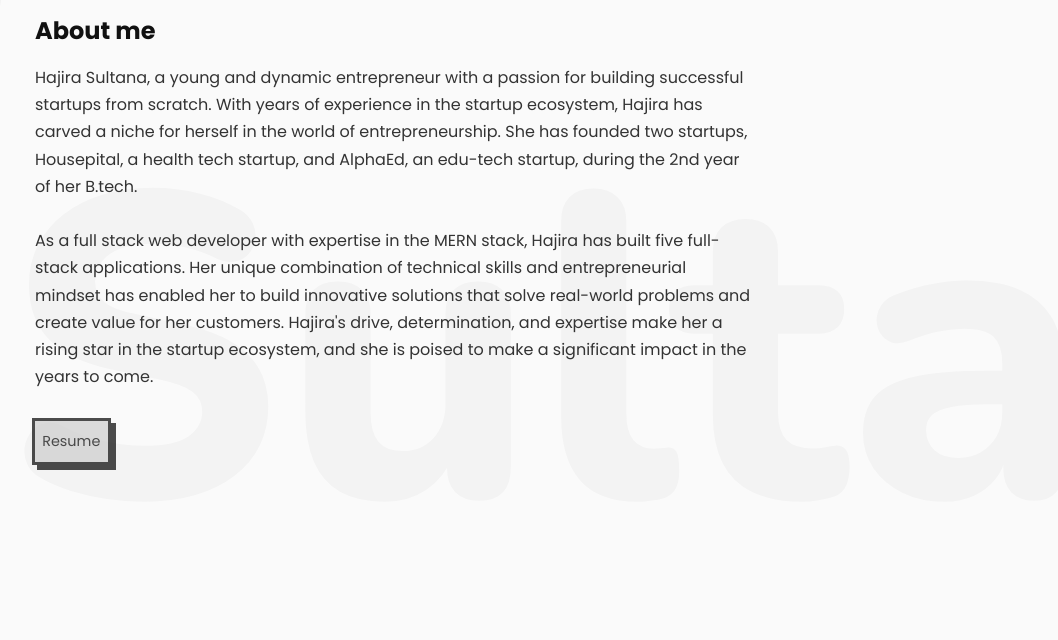
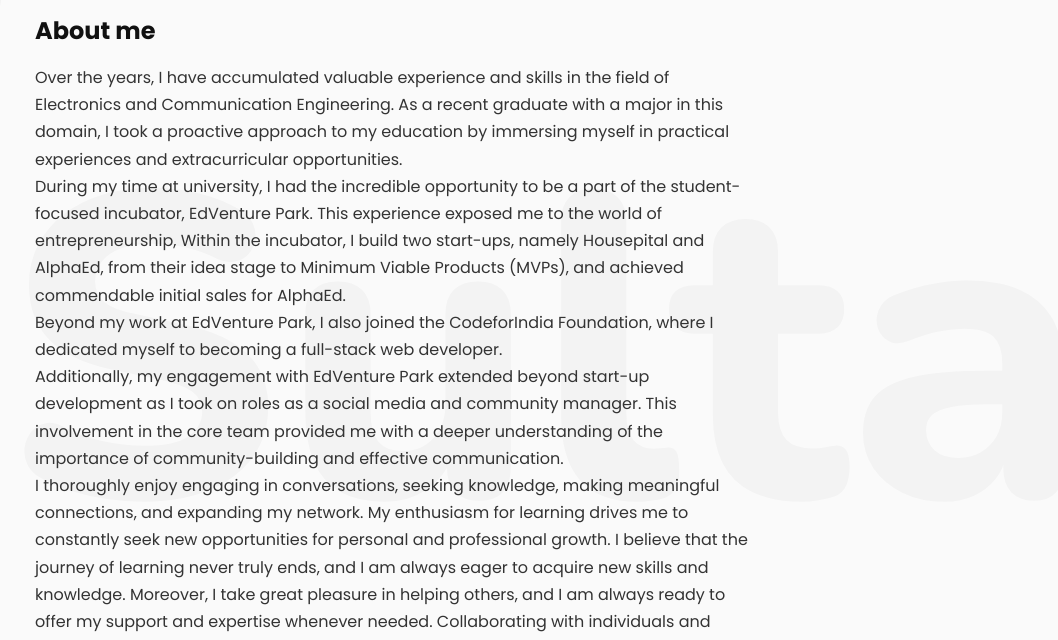
Before and after one commit to huda-code/portfolio2, a plain HTML site: page index.html in a window 1280 px wide. Both pictures are taken after a click on the element "About Me". Shown: the part 151-791 px from the top of the page, without its empty margins (125-1183 px from the left). Drawn offline with nearby package versions, Linux system fonts and the light colour scheme.

Commit message:
resume updated

```diff
--- a/index.html
+++ b/index.html
@@ -1,5 +1,6 @@
 <!DOCTYPE html>
 <html lang="en">
+
 <head>
     <meta charset="UTF-8">
     <meta name="viewport" content="width=device-width">
@@ -48,8 +49,8 @@
                 make her a rising star in the startup ecosystem, and she is
                 poised to make a significant impact in the years to come.<br></p>
             <!-- <p id="links"> <a href="">Get in touch</a> </p> -->
+            <p> <a href="/images/hajira.pdf" target="_blank">Resume</a></p>
 
-        <a href="mailto:code.huda@gmail.com"> Get in touch</a>
         </section>
         <!-- menu -->
         <header id="menu">
@@ -67,23 +68,43 @@
 
         <section id="about-me-section" class="section">
             <h2>About me</h2>
-            <p>Hajira Sultana, a young and dynamic entrepreneur with a
-                passion for building successful startups from scratch. With
-                years of experience in the startup ecosystem, Hajira has
-                carved a niche for herself in the world of entrepreneurship.
-                She has founded two startups, Housepital, a health tech
-                startup, and AlphaEd, an edu-tech startup, during the 2nd
-                year of her B.tech.<br> <br>
-                As a full stack web developer with expertise in the MERN
-                stack, Hajira has built five full-stack applications. Her
-                unique combination of technical skills and entrepreneurial
-                mindset has enabled her to build innovative solutions that
-                solve real-world problems and create value for her
-                customers. Hajira's drive, determination, and expertise
-                make her a rising star in the startup ecosystem, and she is
-                poised to make a significant impact in the years to come.<br></p>
+            <p>Over the years, I have accumulated valuable experience and skills in the field of Electronics and
+                Communication Engineering. As a recent graduate with a major in this domain, I took a proactive approach
+                to my education by immersing myself in practical experiences and extracurricular opportunities.
+<br>
+                During my time at university, I had the incredible opportunity to be a part of the student-focused
+                incubator, EdVenture Park. This experience exposed me to the world of entrepreneurship, Within the
+                incubator, I build two start-ups, namely Housepital and AlphaEd, from their idea stage to Minimum Viable
+                Products (MVPs), and achieved commendable initial sales for AlphaEd.
+                <br>
+
+                Beyond my work at EdVenture Park, I also joined the CodeforIndia Foundation, where I dedicated myself to
+                becoming a full-stack web developer.
+<br>
+                Additionally, my engagement with EdVenture Park extended beyond start-up development as I took on roles
+                as a social media and community manager. This involvement in the core team provided me with a deeper
+                understanding of the importance of community-building and effective communication.
+<br>
+                I thoroughly enjoy engaging in conversations, seeking knowledge, making meaningful connections, and
+                expanding my network. My enthusiasm for learning drives me to constantly seek new opportunities for
+                personal and professional growth. I believe that the journey of learning never truly ends, and I am
+                always eager to acquire new skills and knowledge.
+
+                Moreover, I take great pleasure in helping others, and I am always ready to offer my support and
+                expertise whenever needed. Collaborating with individuals and teams to achieve common goals brings me
+                immense satisfaction.
+
+                <br> <br>
+
+                Thank you for taking the time to learn more about me. I look forward to connecting with like-minded
+                individuals and organizations to contribute to innovative and impactful initiatives in the future. If
+                there is any way I can be of assistance or if you wish to discuss potential collaborations, feel free to
+                reach out to me anytime.<br>
+            </p>
             <!-- <a href="https://app.luminpdf.com/viewer/64aad26f3243f1982c8d2b48" target="_blank"> Resume</a></p> -->
-            <p> <a href="/images/HajiraResume.pdf" target="_blank">Resume</a></p>
+            <!-- <p> <a href="/images/HajiraResume.pdf" target="_blank">Resume</a></p> -->
+            <a href="mailto:code.huda@gmail.com"> Get in touch</a>
+            <!-- <p> <a href="/images/hajira.pdf" target="_blank">Resume</a></p> -->
         </section>
 
         <!-- Skills -->
@@ -93,7 +114,8 @@
                 <section>
                     <h4>Programmings languages <img class="section-logos" src="./images/programming.svg"></h4>
                     <ul>
-                    <li skill-description="Javascript"><object type="image/svg+xml" data="images/javascript.svg"></object>JavaScript</li>
+                        <li skill-description="Javascript"><object type="image/svg+xml"
+                                data="images/javascript.svg"></object>JavaScript</li>
                         <!-- <li skill-description="php"><object type="image/svg+xml" data="images/php.svg"></object>PHP</li> -->
                         <!-- <li skill-description="Java"><object type="image/svg+xml" data="images/python.svg"></object>Python</li> -->
                         <!-- <li skill-description="Java"><object type="image/svg+xml" data="images/java.svg"></object>Java</li> -->
@@ -105,10 +127,14 @@
                 <section>
                     <h4>Web Frontend<img class="section-logos" src="./images/frontend.svg"></h4>
                     <ul>
-                    <li skill-description="HTML 5"><object type="image/svg+xml" data="images/html5.svg" class="svg-logos"></object>HTML</li>
-                    <li skill-description="CSS"><object type="image/svg+xml" data="images/css3.svg"></object>CSS</li>
-                    <li skill-description="Sass"><object type="image/svg+xml" data="images/react.svg"></object>React</li>
-                    <li skill-description="Bootstrap"><object type="image/svg+xml" data="images/bootstrap.svg"></object>Bootstrap</li>
+                        <li skill-description="HTML 5"><object type="image/svg+xml" data="images/html5.svg"
+                                class="svg-logos"></object>HTML</li>
+                        <li skill-description="CSS"><object type="image/svg+xml" data="images/css3.svg"></object>CSS
+                        </li>
+                        <li skill-description="Sass"><object type="image/svg+xml" data="images/react.svg"></object>React
+                        </li>
+                        <li skill-description="Bootstrap"><object type="image/svg+xml"
+                                data="images/bootstrap.svg"></object>Bootstrap</li>
                         <!-- <li skill-description="JQuery"><object type="image/svg+xml" data="images/jquery.svg"></object>Jquery</li> -->
                         <!-- <li skill-description="Sass"><object type="image/svg+xml" data="images/sass.svg"></object>Sass</li> -->
                     </ul>
@@ -117,8 +143,11 @@
                 <section>
                     <h4>Web Backend <img class="section-logos" src="./images/backend.svg"></h4>
                     <ul>
-                    <li skill-description="Node"> <li skill-description="Sass"><object type="image/svg+xml" data="images/node-dot-js.svg"></object>Node</li>
-                    <li skill-description="express"><object type="image/svg+xml" data="images/node-dot-js.svg"></object>Express</li>
+                        <li skill-description="Node">
+                        <li skill-description="Sass"><object type="image/svg+xml"
+                                data="images/node-dot-js.svg"></object>Node</li>
+                        <li skill-description="express"><object type="image/svg+xml"
+                                data="images/node-dot-js.svg"></object>Express</li>
                         <!-- <li skill-description="Laravel"><object type="image/svg+xml" data="images/laravel.svg"></object>Laravel</li> -->
                         <!-- <li skill-description="Django"><object type="image/svg+xml" data="images/django.svg"></object>Django</li> -->
                         <!-- <li skill-description="Flask"><object type="image/svg+xml" data="images/flask.svg"></object>Flask</li> -->
@@ -146,7 +175,8 @@
                     <h4>Databases<img class="section-logos" src="./images/database.svg"></h4>
                     <ul>
                         <!-- <li  skill-description="Mysql"><object type="image/svg+xml" data="images/mysql.svg"></object>Mysql</li> -->
-                    <li  skill-description="mongodb"><object type="image/svg+xml" data="images/mongodb.svg"></object>Mongodb</li>
+                        <li skill-description="mongodb"><object type="image/svg+xml"
+                                data="images/mongodb.svg"></object>Mongodb</li>
                         <!-- <li  skill-description="Oracle"><object type="image/svg+xml" data="images/oracle.svg"></object>Oracle</li> -->
                     </ul>
                 </section>
@@ -154,9 +184,12 @@
                     <h4>Other tools <img class="section-logos" src="./images/tools.svg"></h4>
                     <ul>
                         <!-- <li skill-description="Git"><object type="image/svg+xml" data="images/git.svg"></object>Git</li> -->
-                    <li skill-description="Github"><object type="image/svg+xml" data="images/github.svg"></object>Github</li>
-                    <li  skill-description="Visual Studio Code"><object type="image/svg+xml" data="images/visualstudiocode.svg"></object>VScode</li>
-                    <li  skill-description="Terminal"><object type="image/svg+xml" data="images/gnubash.svg"></object>Unix Shells (Bash/zsh)</li>
+                        <li skill-description="Github"><object type="image/svg+xml"
+                                data="images/github.svg"></object>Github</li>
+                        <li skill-description="Visual Studio Code"><object type="image/svg+xml"
+                                data="images/visualstudiocode.svg"></object>VScode</li>
+                        <li skill-description="Terminal"><object type="image/svg+xml"
+                                data="images/gnubash.svg"></object>Unix Shells (Bash/zsh)</li>
                     </ul>
                 </section>
                 <section>
@@ -180,7 +213,7 @@
                             <a href="https://github.com/huda-code/tasky" target="_blank"> Tasky Application</a>
                             <br>
                             <em> -Created a Full stack application, <br> for managing tasks
-                     which will,<br>  send automated reminder
+                                which will,<br> send automated reminder
                                 SMS <br>and reminder Emails<br></em>
                         </h3>
 
@@ -201,10 +234,11 @@
                 <!-- ......................................... -->
                 <div>
                     <div>
-            <h3> <a href="https://huda-code.github.io/Treasure-hunt/" target="_blank"> Treasure Hunt Game</a>
+                        <h3> <a href="https://huda-code.github.io/Treasure-hunt/" target="_blank"> Treasure Hunt
+                                Game</a>
                             <br>
                             <em>-
-                    Website Created a game using <br>Dom, Html,  and CSS</em>
+                                Website Created a game using <br>Dom, Html, and CSS</em>
                         </h3>
 
                         <div class="tags">
@@ -223,9 +257,11 @@
                 <div>
                     <div>
                         <h3>
-                <a href="https://github.com/huda-code/book-management" target="_blank">  Book Management System</a>
+                            <a href="https://github.com/huda-code/book-management" target="_blank"> Book Management
+                                System</a>
                             <br>
-                <em> -Created a Full stack application <br>that will help you to Manage <br>your bookshelf,you can add,<br>
+                            <em> -Created a Full stack application <br>that will help you to Manage <br>your
+                                bookshelf,you can add,<br>
                                 edit and delete books</em>
                         </h3>
 
@@ -247,9 +283,11 @@
                 <div>
                     <div>
                         <h3>
-                <a href="https://github.com/huda-code/Capstone-Project " target="_blank">  Progress Management System</a>
+                            <a href="https://github.com/huda-code/Capstone-Project " target="_blank"> Progress
+                                Management System</a>
                             <br>
-                <em> -Created a Full Stack Application<br> that will automate the process of<br> progress cards at school,
+                            <em> -Created a Full Stack Application<br> that will automate the process of<br> progress
+                                cards at school,
                                 and <br>the result cards will be displayed<br> in the form of charts</em>
                         </h3>
 
@@ -275,18 +313,21 @@
 
             <h2>Links</h2>
             <div>
-            <a href="mailto:code.huda@gmail.com" description="Mail"><i class="fas fa-envelope" onmouseover='displayDescriptionOnLinks("fa-envelope");'></i>
+                <a href="mailto:code.huda@gmail.com" description="Mail"><i class="fas fa-envelope"
+                        onmouseover='displayDescriptionOnLinks("fa-envelope");'></i>
                     mail</a>
 
-            <a href="https://www.linkedin.com/in/hudahajira" description="Linkedin"><i class="fab fa-linkedin-in"> </i>
+                <a href="https://www.linkedin.com/in/hudahajira" description="Linkedin"><i class="fab fa-linkedin-in">
+                    </i>
                     linkedin</a>
 
                 <a href="https://github.com/huda-code" description="Github"><i class="fab fa-github"></i>
                     github</a>
                 <!-- <a href="https://stackoverflow.com/users/6744380/ziyadsk" description="StackOverflow"><i class="fab fa-stack-overflow" ></i>
                     stackoverflow</a> -->
-            <a href=" https://instagram.com/huda.code?igshid=NTc4MTIwNjQ2YQ==" description="Instagram"><i class="fab fa-instagram";>
-            </i>  Instagram</a>
+                <a href=" https://instagram.com/huda.code?igshid=NTc4MTIwNjQ2YQ==" description="Instagram"><i
+                        class="fab fa-instagram" ;>
+                    </i> Instagram</a>
                 <a href="https://twitter.com/hudahajira" description="Twitter"><i class="fab fa-twitter"></i>
                     twitter</a>
 
@@ -301,4 +342,5 @@
 
 
 <script src="js/index.js"></script>
+
 </html>
```
Also changed, not shown: 3 other files. Lines whose indentation alone changed are shown as unchanged.
